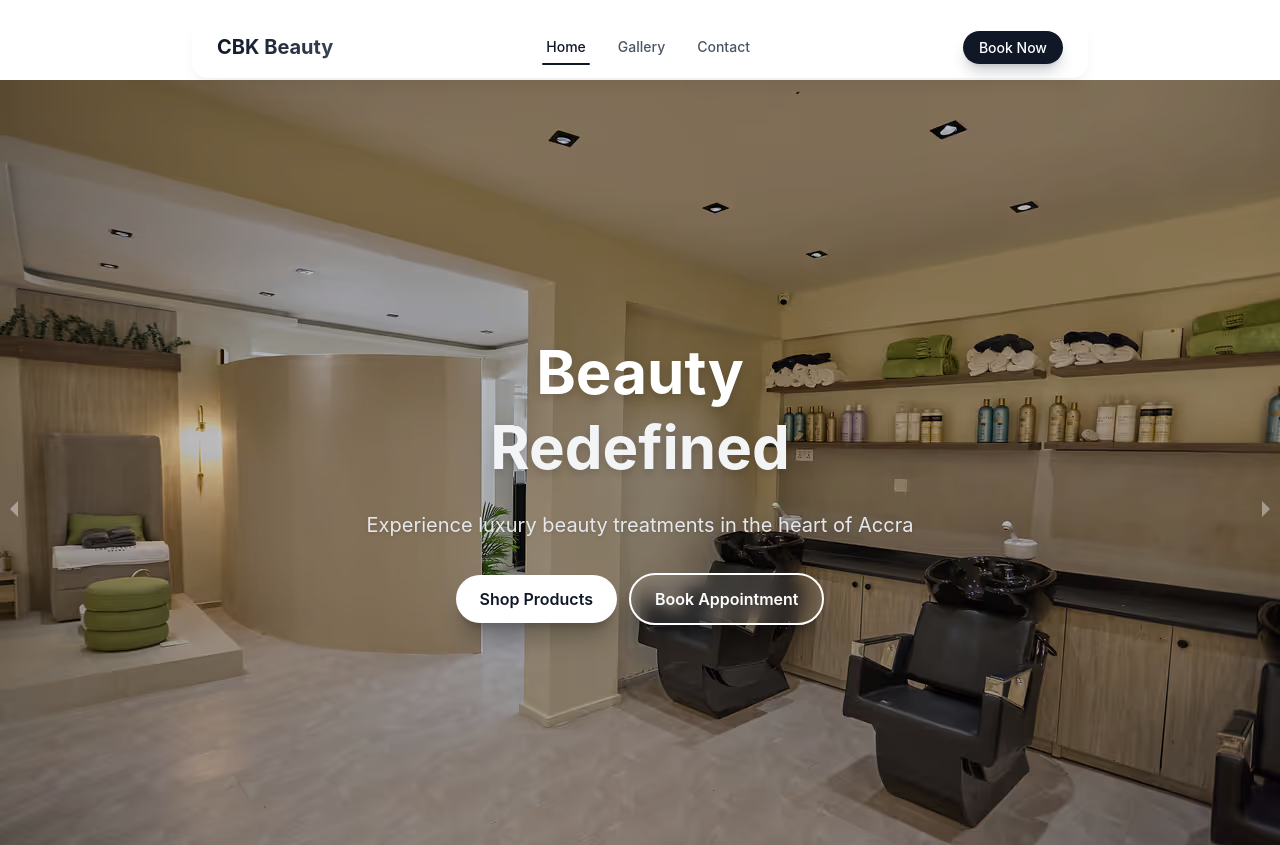
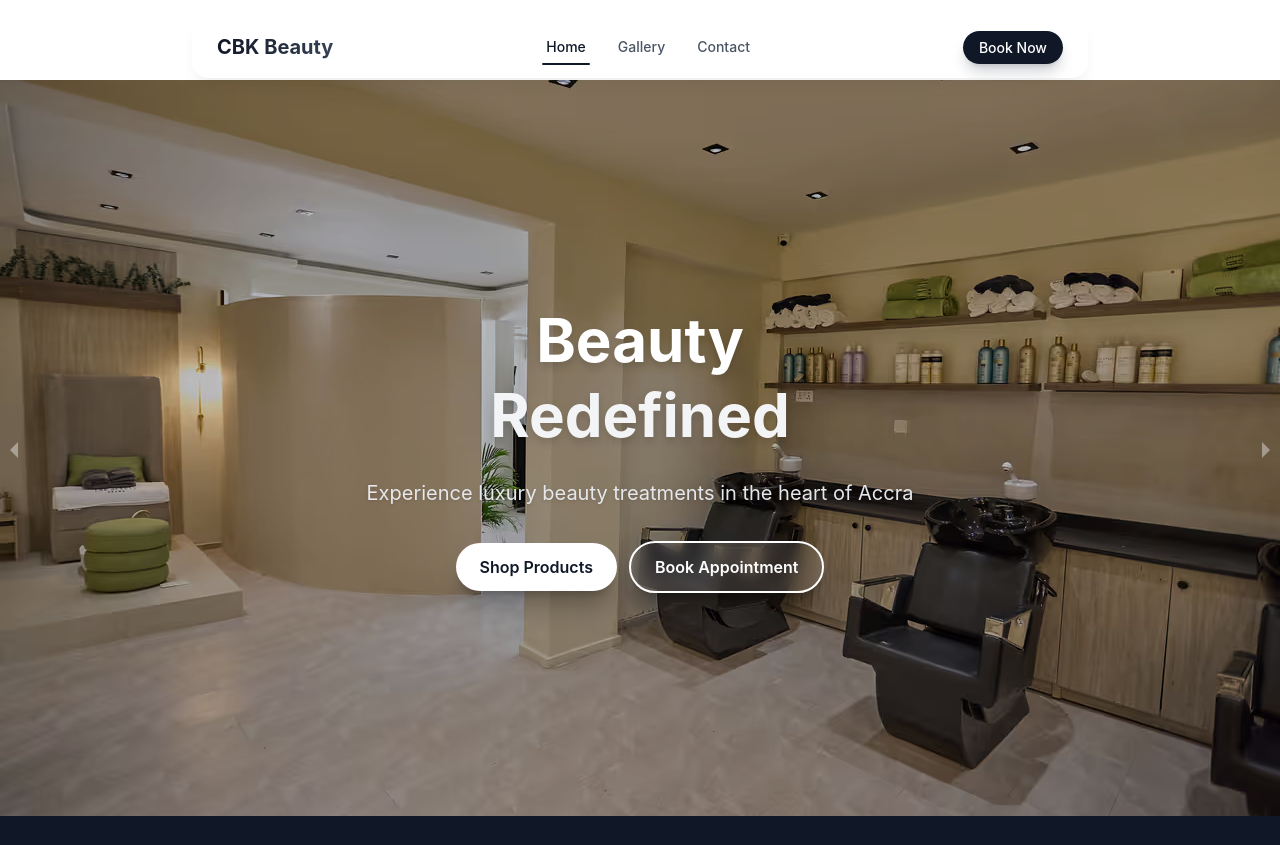
Before and after one commit to coderhanzo/cbk-landing-page, a React (Vite) app: page / in a window 1280 px wide. Shown: the top 845 px of the page. Built offline with nearby package versions, Linux system fonts and the light colour scheme.

Commit message:
fix the carousel now

```diff
--- a/src/components/ExploreGallery.jsx
+++ b/src/components/ExploreGallery.jsx
@@ -66,8 +66,9 @@ export default function ExploreGallery() {
               <ResponsiveImage
                 imageKey={src}
                 alt={`Salon work ${i + 1}`}
+                pictureClassName="absolute inset-0 h-full w-full"
                 sizes="(min-width: 1024px) 33vw, (min-width: 640px) 50vw, 100vw"
-                className="h-full w-full object-cover transition-transform duration-300 group-hover:scale-105"
+                className="h-full w-full object-cover object-center transition-transform duration-300 group-hover:scale-105"
               />
             </motion.div>
           ))}
--- a/src/components/HeroCarousel.jsx
+++ b/src/components/HeroCarousel.jsx
@@ -68,9 +68,9 @@ export default function HeroCarousel() {
   );
 
   return (
-    <section className="relative min-h-[calc(100vh-5rem)] lg:min-h-[100vh] flex items-center justify-center overflow-hidden bg-gradient-to-br from-gray-50 to-gray-100">
+    <section className="relative m-0 flex h-[85svh] w-full items-center justify-center overflow-hidden bg-gradient-to-br from-gray-50 to-gray-100 md:h-[92vh]">
       {/* Background Carousel */}
-      <div className="absolute inset-0 z-0">
+      <div className="absolute inset-0 z-0 h-full w-full">
         <Carousel
           autoPlay
           infiniteLoop
@@ -89,13 +89,14 @@ export default function HeroCarousel() {
             const isLoaded = loadedIndices.has(i);
 
             return (
-              <div key={i} className="relative h-full bg-gray-900 overflow-hidden">
+              <div key={i} className="relative h-full w-full overflow-hidden bg-gray-900">
                 {!isLoaded && <HeroImageSkeleton />}
                 {isVisible && (
                   <ResponsiveImage
                     imageKey={src}
                     alt={`Salon ${i + 1}`}
-                    className="h-full w-full object-cover"
+                    pictureClassName="absolute inset-0 h-full w-full"
+                    className="h-full w-full object-cover object-center"
                     priority={i === 0}
                     sizes="100vw"
                     onLoad={() => handleImageLoad(i)}
--- a/src/components/ResponsiveImage.jsx
+++ b/src/components/ResponsiveImage.jsx
@@ -16,6 +16,7 @@ export default function ResponsiveImage({
   imageKey,
   alt,
   className = "",
+  pictureClassName = "",
   sizes = "100vw",
   priority = false,
   loading,
@@ -84,8 +85,10 @@ export default function ResponsiveImage({
 
   const imgClassName = `transition-opacity duration-300 ease-out ${className}`.trim();
 
+  const wrapperClassName = ["block", pictureClassName].filter(Boolean).join(" ");
+
   return (
-    <picture>
+    <picture className={wrapperClassName}>
       {avifSrcSet && <source type="image/avif" srcSet={avifSrcSet} sizes={sizes} />}
       {webpSrcSet && <source type="image/webp" srcSet={webpSrcSet} sizes={sizes} />}
       <img
--- a/src/index.css
+++ b/src/index.css
@@ -25,3 +25,15 @@ body {
   display: flex;
   flex-direction: column;
 }
+
+/* Ensure hero carousel fills its container height */
+.carousel.carousel-slider,
+.carousel .slider-wrapper,
+.carousel .slider,
+.carousel .slide {
+  height: 100%;
+}
+
+.carousel .slide > div {
+  height: 100%;
+}
```
Also changed, not shown: 1 other file (tests, documents, lock files or other folders).
